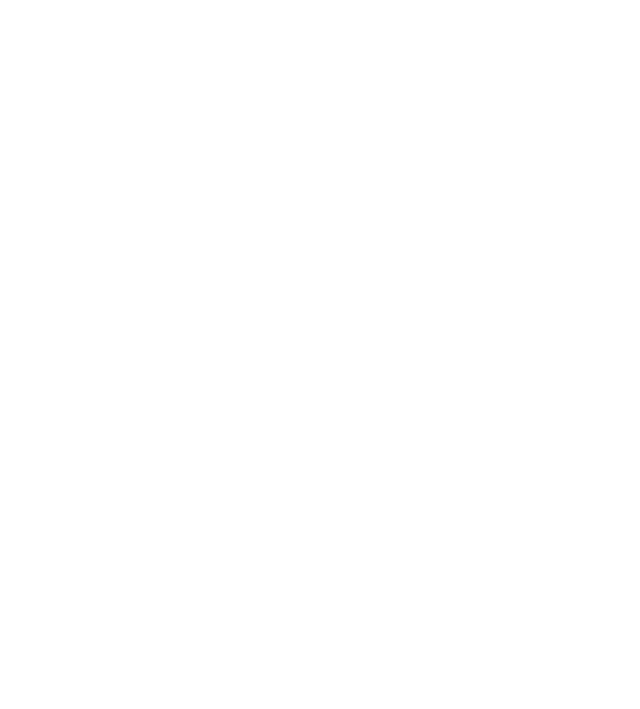
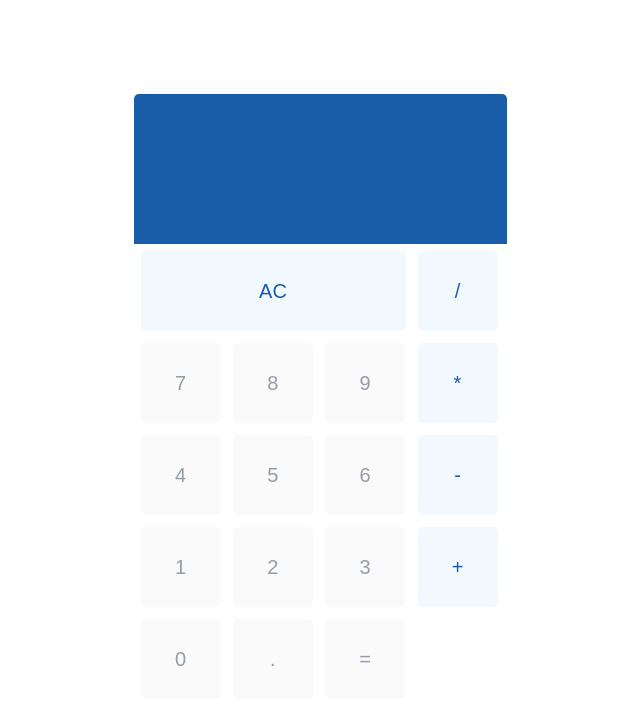
Before and after one commit to maxkolt/TMSDiplomWork, a plain HTML site: page index.html in a window 1280 px wide. Shown: the whole page, without its empty margins (320-960 px from the left). Drawn offline with Linux system fonts and the light colour scheme.

Commit message:
Дипломная работа для курсов TMS задание калькулятор.

```diff
--- a/css/main.css
+++ b/css/main.css
@@ -0,0 +1,45 @@
+* {
+    margin: 0;
+    padding: 0;
+}
+
+body {
+    display: flex;
+    justify-content: center;
+    align-items: center;
+    min-height: 100vh;
+}
+
+.button {
+    margin: 5px;
+    background-color: #FAFAFA;
+    color: #949DA8;
+    width: 80px;
+    height: 80px;
+    font-size: 20px;
+    cursor: pointer;
+    border: 0px;
+    border-radius: 5px;
+}
+
+.ac {
+    width: 265px;
+}
+
+.btnColor {
+    background-color: #F1F8FE;
+    color: #195DA9;
+}
+
+.output {
+    background-color: #195DA9;
+    width: 373px;
+    height: 150px;
+    font-size: 70px;
+    text-align: right;
+    border: none;
+    outline: none;
+    color: #fff;
+    font-weight: 300;
+    border-radius: 5px 5px 0 0;
+}
--- a/index.html
+++ b/index.html
@@ -1,14 +1,46 @@
 <!DOCTYPE html>
+<html lang="en">
 <html>
 <head>
     <meta charset="utf-8">
-    <link rel="stylesheet" type="text/css" href="css/main.css" />
+    <link rel="stylesheet" type="text/css" href="css/main.css"/>
     <title>Kалькулятор</title>
 </head>
 <body>
-<main>
-
-</main>
+<div class="calc">
+    <form class="form" name="form">
+        <input class="output">
+    </form>
+    <table>
+        <tr>
+            <td colspan="3"><input class="button ac btnColor" type="button" value="AC" onclick="clean()"></td>
+            <td><input class="button btnColor" type="button" value="/" onclick="insert('/')"></td>
+        </tr>
+        <tr>
+            <td><input class="button" type="button" value="7" onclick="insert(7)"></td>
+            <td><input class="button" type="button" value="8" onclick="insert(8)"></td>
+            <td><input class="button" type="button" value="9" onclick="insert(9)"></td>
+            <td><input class="button btnColor" type="button" value="*" onclick="insert('*')"></td>
+        </tr>
+        <tr>
+            <td><input class="button" type="button" value="4" onclick="insert(4)"></td>
+            <td><input class="button" type="button" value="5" onclick="insert(5)"></td>
+            <td><input class="button" type="button" value="6" onclick="insert(6)"></td>
+            <td><input class="button btnColor" type="button" value="-" onclick="insert('-')"></td>
+        </tr>
+        <tr>
+            <td><input class="button" type="button" value="1" onclick="insert(1)"></td>
+            <td><input class="button" type="button" value="2" onclick="insert(2)"></td>
+            <td><input class="button" type="button" value="3" onclick="insert(3)"></td>
+            <td><input class="button btnColor" type="button" value="+" onclick="insert('+')"></td>
+        </tr>
+        <tr>
+            <td><input class="button" type="button" value="0" onclick="insert(0)"></td>
+            <td><input class="button" type="button" value="." onclick="insert('.')"></td>
+            <td colspan="2"><input class="button equal" type="button" value="=" onclick="equal()"></td>
+        </tr>
+    </table>
+</div>
 <script src="js/script.js"></script>
 </body>
 </html>
```
